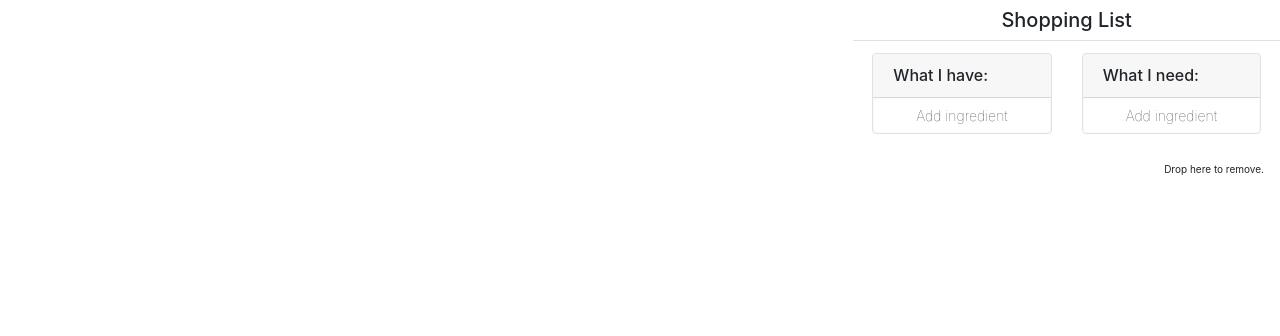
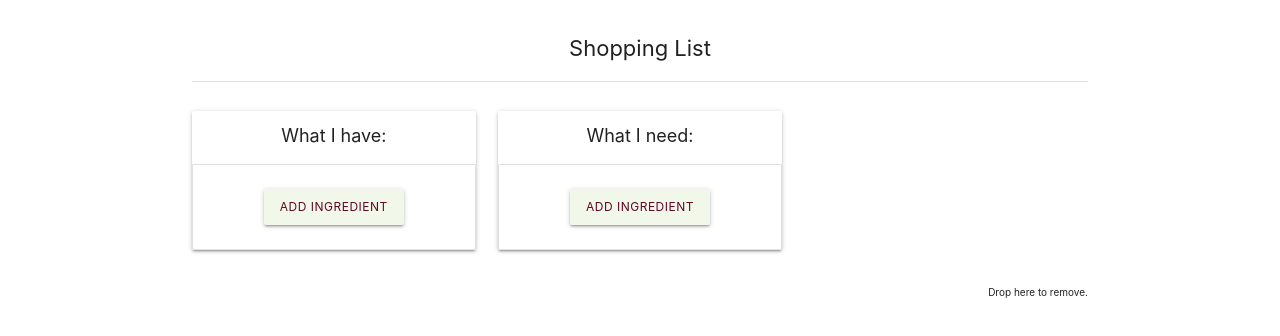
Before and after one commit to charliec1665/i-need-a-drink, a plain HTML site: page index.html in a window 1280 px wide. Drawn offline with nearby package versions, Linux system fonts and the light colour scheme; a web font is replaced by a local one.

Commit message:
switched to materialize

```diff
--- a/assets/css/style.css
+++ b/assets/css/style.css
@@ -1,24 +1,31 @@
 .shopping-list {
-    font-size: 20px;
+    font-size: 22px;
     border-width: 55px;
 }
 
-.card-header {
-    font-size: 16px;
+/* .card {
+    align-items: center;
+} */
+
+.list-title {
+    padding-top: 15px;
+    font-size: 18px;
+}
+
+a p {
+    font-size: 12px;
+    color:  rgb(97, 6, 38);
+}
+
+a p span {
+    color: rgb(182, 182, 110);
 }
 
 #trash-instruction {
     font-size: 10px;
 }
 
-#ing-btn {
-    font-size: 14px;
+#trash span {
+    color: rgb(121, 20, 55);
+    text-align: center;
 }
-
-#ing-btn span {
-    color: rgb(182, 182, 110);
-}
-
-#trash span {
-    color: rgb(101, 24, 51);
-}
--- a/assets/js/script.js
+++ b/assets/js/script.js
@@ -13,7 +13,7 @@ var createIngredient = function(itemText, itemList) {
 };
 
 // ADD INGREDIENT EVENT LISTENER
-$('.list-group').on('click', '#ing-btn', function() {
+$('.list-group').on('click', 'a', function() {
     var text = $(this)
     .text()
     .trim();
@@ -25,6 +25,24 @@ $('.list-group').on('click', '#ing-btn', function() {
         $(this).replaceWith(textInput);
 
         textInput.trigger('focus');
+
+    // grab parent elements id
+    var list = $(this)
+    .closest('.list-group')
+    .attr('id');
+    console.log(list);
+    // change button id's so that the lists dont get their wires crossed
+
+
+    // recreate button at bottom of ul
+    var addButton = $('<button id="ing-btn" class="btn btn-outline-light text-dark font-weight-lighter">');
+    var addButtonSpan = $('<span class="oi oi-plus">').text(' Add ingredient');
+    // append to span to button
+    addButton.append(addButtonSpan);
+
+    // append button to parent
+
+
 })
 
 // ADD INGREDIENT EVENT ON CHANGE
@@ -49,7 +67,7 @@ $('.list-group').on('blur', 'textarea', function() {
 
     // recreate p element
     var itemLi = $('<li>')
-    .addClass('list-group-item m-1')
+    .addClass('collection-content m-1')
     .text(text);
 
     // replace textarea with p element
--- a/index.html
+++ b/index.html
@@ -4,9 +4,13 @@
     <meta charset="UTF-8">
     <meta http-equiv="X-UA-Compatible" content="IE=edge">
     <meta name="viewport" content="width=device-width, initial-scale=1.0">
-    <link
+    <!-- <link
       rel="stylesheet"
       href="https://cdnjs.cloudflare.com/ajax/libs/twitter-bootstrap/4.3.1/css/bootstrap.min.css"
+    /> -->
+    <link
+    rel="stylesheet"
+    href="https://cdnjs.cloudflare.com/ajax/libs/materialize/1.0.0/css/materialize.min.css"
     />
     <!-- <link
       rel="stylesheet"
@@ -21,6 +25,10 @@
       href="https://cdnjs.cloudflare.com/ajax/libs/font-awesome/5.11.2/css/all.min.css"
     />
     <link
+      href="https://fonts.googleapis.com/icon?family=Material+Icons"
+      rel="stylesheet"
+    />
+    <link
       rel="stylesheet"
       href="https://cdnjs.cloudflare.com/ajax/libs/open-iconic/1.1.1/font/css/open-iconic-bootstrap.min.css"
     />
@@ -29,31 +37,32 @@
     <title>iNeedADrink</title>
 </head>
 <body>
-  <div class="d-flex flex-column align-items-end min-vh-100 no-gutters">
+  <div class="container col s4 m12">
     <!-- Shopping list start -->
-    <div id="shopping-list-container" class="d-flex flex-column col-4 justify-content-center">
-      <h2 class="shopping-list text-center border-bottom p-2">Shopping List</h2>
-      <div class="m-1 row">
+    <div id="shopping-list-container" class="center-align">
+      <h2 class="shopping-list center-align">Shopping List</h2>
+      <div class="divider"></div>
+      <div class="row">
           <!-- what I have list start -->
-          <div class="col">
+          <div class="col s4 center-align">
             <div class="card border">
-              <h4 class="card-header">What I have:</h4>
-              <ul id="wih-list" class="list-group list-group-flush">
-                <button id="ing-btn" class="btn btn-outline-light text-dark font-weight-lighter">
-                  <span class="oi oi-plus"></span> Add ingredient
-                </button>
+              <h3 class="list-title">What I have:</h3>
+              <ul id="wih-list" class="list-group card-content collection">
+                <a id="h-ing-btn" class="btn light-green lighten-5">
+                  <p><span class="oi oi-plus"></span> Add ingredient</p>
+                </a>
               </ul>
             </div>
           </div>
           <!-- what I have list end -->
           <!-- what I need list start -->
-          <div class="col">
+          <div class="col s4 center-align">
             <div class="card border">
-              <h4 class="card-header">What I need:</h4>
-              <ul id="win-list" class="list-group list-group-flush">
-                <button id="ing-btn" class="btn btn-outline-light text-dark font-weight-lighter">
-                  <span class="oi oi-plus"></span> Add ingredient
-                </button>
+              <h3 class="list-title">What I need:</h3>
+              <ul id="win-list" class="list-group card-content collection">
+                <a id="n-ing-btn" class="btn light-green lighten-5">
+                  <p><span class="oi oi-plus"></span> Add ingredient</p>
+                </a>
               </ul>
             </div>
           </div>
@@ -61,14 +70,16 @@
       </div>
     </div>
     <!-- Shopping list end -->
-    <div id="trash" class="d-flex flex-column align-items-end">
-      <span class="oi oi-trash mx-auto mt-2"></span>
-      <p id="trash-instruction" class="p-3">Drop here to remove.</p>
+    <div id="trash" class="col right-align">
+      <span class="oi oi-trash"></span>
+      <p id="trash-instruction" class="">Drop here to remove.</p>
     </div>
   </div>
     <!-- jquery and bootstrap CDNs -->
     <script src="https://cdnjs.cloudflare.com/ajax/libs/jquery/3.4.1/jquery.min.js"></script>
     <script src="https://cdn.jsdelivr.net/npm/jquery-ui-touch-punch@0.2.3/jquery.ui.touch-punch.min.js"></script>
+    <!-- only kept bootstrap for ease of use with the open-iconic, all css is original or uses materialize -->
     <script src="https://cdnjs.cloudflare.com/ajax/libs/twitter-bootstrap/4.3.1/js/bootstrap.min.js"></script>
+    <script src="https://cdnjs.cloudflare.com/ajax/libs/materialize/1.0.0/js/materialize.min.js"></script>
 </body>
 </html>
```
